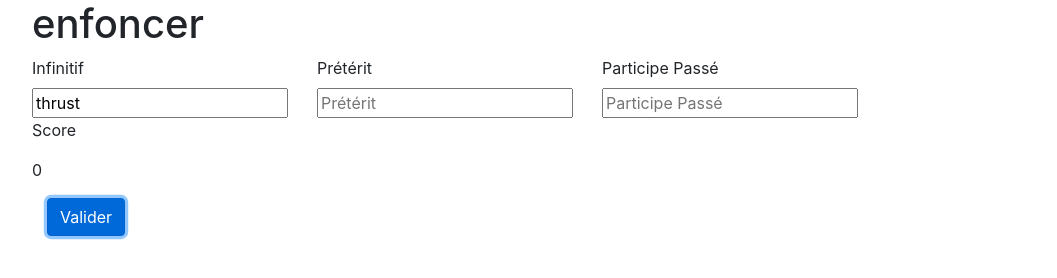
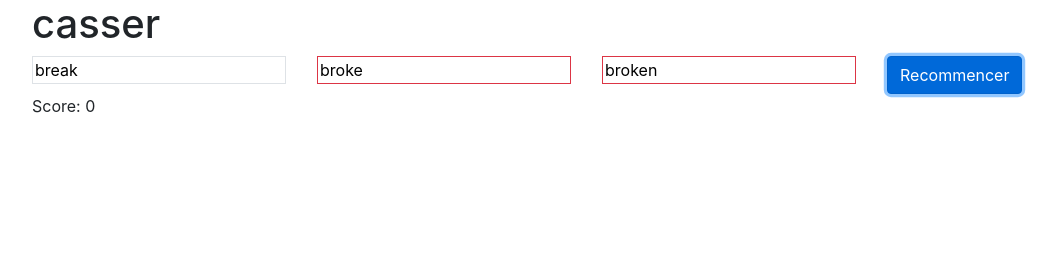
Before and after one commit to hermelen/irregular_game, a plain HTML site: page index.html in a window 1280 px wide. Both pictures are taken after a click on the button "Valider". Shown: the whole page, without its empty margins (53-1110 px from the left). Drawn offline with nearby package versions, Linux system fonts and the light colour scheme.

Commit message:
js done, CSS left

```diff
--- a/index.html
+++ b/index.html
@@ -12,9 +12,26 @@
     <main>
       <div class="container">
         <div class="row content">
+          <div class="col-12 title">
+
+          </div>
+          <div class="col-3 infinitif">
+
+          </div>
+          <div class="col-3 preterit">
+
+          </div>
+          <div class="col-3 p-passe">
+
+          </div>
+          <div class="col-3 button">
+            <button type="button" id="check" class="btn btn-primary" name="button">Valider</button>
+          </div>
         </div>
-        <div class="col-3">
-          <button type="button" id="check" class="btn btn-primary" name="button">Valider</button>
+        <div class="row">
+          <div class="col-12">
+            <p>Score: <span class="score">0</span></p>
+          </div>
         </div>
       </div>
     </main>
--- a/js/app.js
+++ b/js/app.js
@@ -2,74 +2,64 @@ $(document).ready(function(){
   var score = 0
   var randomVerbIndex = getRandomInt(irregulars.length);
 
-  $(".content").append(`
-    <div class="col-12">
+  $(".title").append(`
       <h1>${irregulars[randomVerbIndex][3]}</h1>
-    </div>
-    <div class="col-3">
-      <label for="">Infinitif</label>
-      <input type="text" class="" name="Infinitif" value="${irregulars[randomVerbIndex][0]}">
-    </div>
-    <div class="col-3">
-      <label for="Prétérit">Prétérit</label>
-      <input type="text" class="preterit" name="Prétérit" placeholder="Prétérit" value="">
-    </div>
-    <div class="col-3">
-      <label for="">Participe Passé</label>
-      <input type="text" class="p-passe" name="Participe Passé" placeholder="Participe Passé" value="">
-    </div>
+  `)
+  $(".infinitif").append(`
+    <input type="text" class="border" name="Infinitif" value="${irregulars[randomVerbIndex][0]}">
+  `)
+  $(".preterit").append(`
+    <input type="text" class="border preterit" name="Prétérit" placeholder="Prétérit" value="">
+  `)
+  $(".p-passe").append(`
+    <input type="text" class="border p-passe" name="Participe Passé" placeholder="Participe Passé" value="">
+  `)
+  var btn = "check";
 
-    <div class="col-12">
-      <p>Score</p>
-      <p class="score">${score}</p>
-    </div>
-  `)
   $("#check").click(function(){
+    if (btn == "check") {
       if ($("input.preterit").val() == irregulars[randomVerbIndex][1]) {
-      console.log("super");
+        $("input.preterit").addClass("border border-success");
         score += 1;
 
       } else {
-      console.log("perdu");
+        $("input.preterit").addClass("border border-danger");
       }
 
       if ($("input.p-passe").val() == irregulars[randomVerbIndex][2]) {
-      console.log("super");
+        $("input.p-passe").addClass("border-success");
         score += 1;
 
       } else {
-      console.log("perdu");
+        $("input.p-passe").addClass("border-danger");
       }
-    $(".score").html(score);
 
-    randomVerbIndex = getRandomInt(irregulars.length);
-
-    $(".content").html(`
-      <div class="col-12">
-        <h1>${irregulars[randomVerbIndex][3]}</h1>
-      </div>
-      <div class="col-3">
-        <label for="">Infinitif</label>
-        <input type="text" class="" name="Infinitif" value="${irregulars[randomVerbIndex][0]}">
-      </div>
-      <div class="col-3">
-        <label for="Prétérit">Prétérit</label>
-        <input type="text" class="preterit" name="Prétérit" placeholder="Prétérit" value="">
-      </div>
-      <div class="col-3">
-        <label for="">Participe Passé</label>
-        <input type="text" class="p-passe" name="Participe Passé" placeholder="Participe Passé" value="">
-      </div>
-      <div class="col-12">
-        <p>Score</p>
-        <p class="score">${score}</p>
-      </div>
-    `)
-
-  })
+      $("input.preterit").val(irregulars[randomVerbIndex][1]);
+      $("input.p-passe").val(irregulars[randomVerbIndex][2]);
 
 
-
+      $(".score").html(score);
+      $(this).html("Recommencer");
+      btn = "retry";
+    } else {
+      console.log(btn);
+      randomVerbIndex = getRandomInt(irregulars.length);
+      $(".title").html(`
+        <h1>${irregulars[randomVerbIndex][3]}</h1>
+      `)
+      $(".infinitif").html(`
+        <input type="text" class="border" name="Infinitif" value="${irregulars[randomVerbIndex][0]}">
+      `)
+      $(".preterit").html(`
+        <input type="text" class="border preterit" name="Prétérit" placeholder="Prétérit" value="">
+      `)
+      $(".p-passe").html(`
+        <input type="text" class="border p-passe" name="Participe Passé" placeholder="Participe Passé" value="">
+      `)
+      $(this).html("Valider");
+      btn = "check";
+    }
+  });
 
 
   function getRandomInt(max) {
```
Lines whose indentation alone changed are shown as unchanged.
